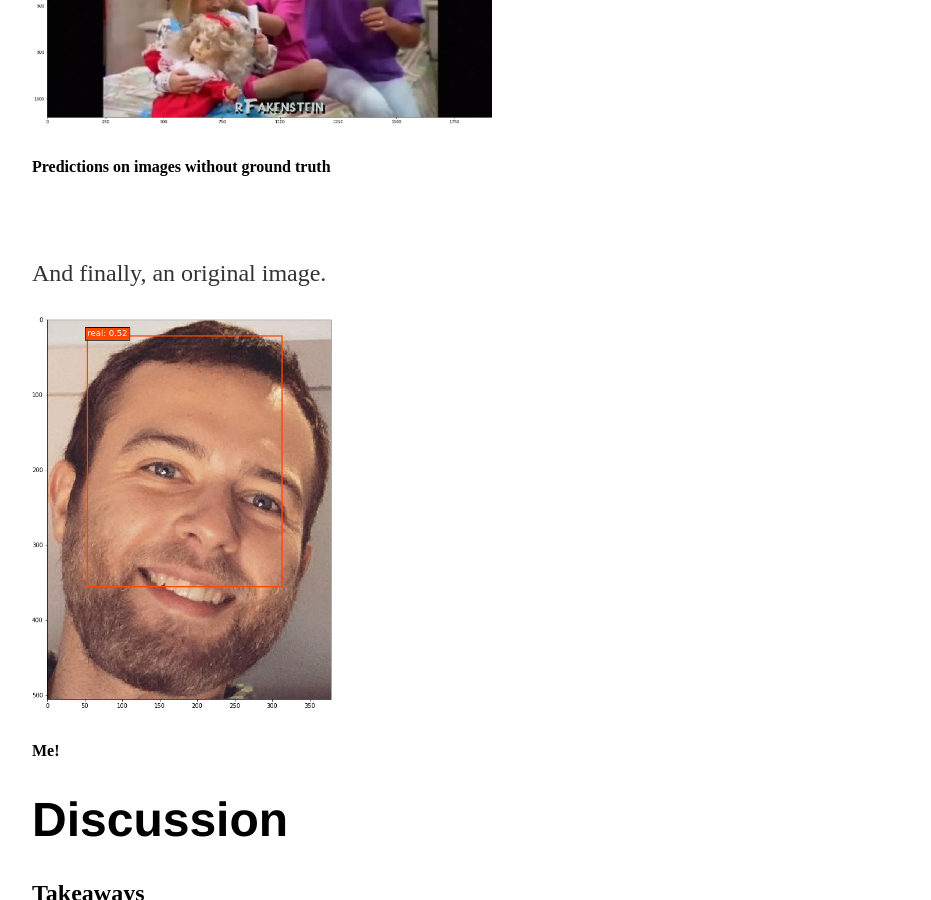
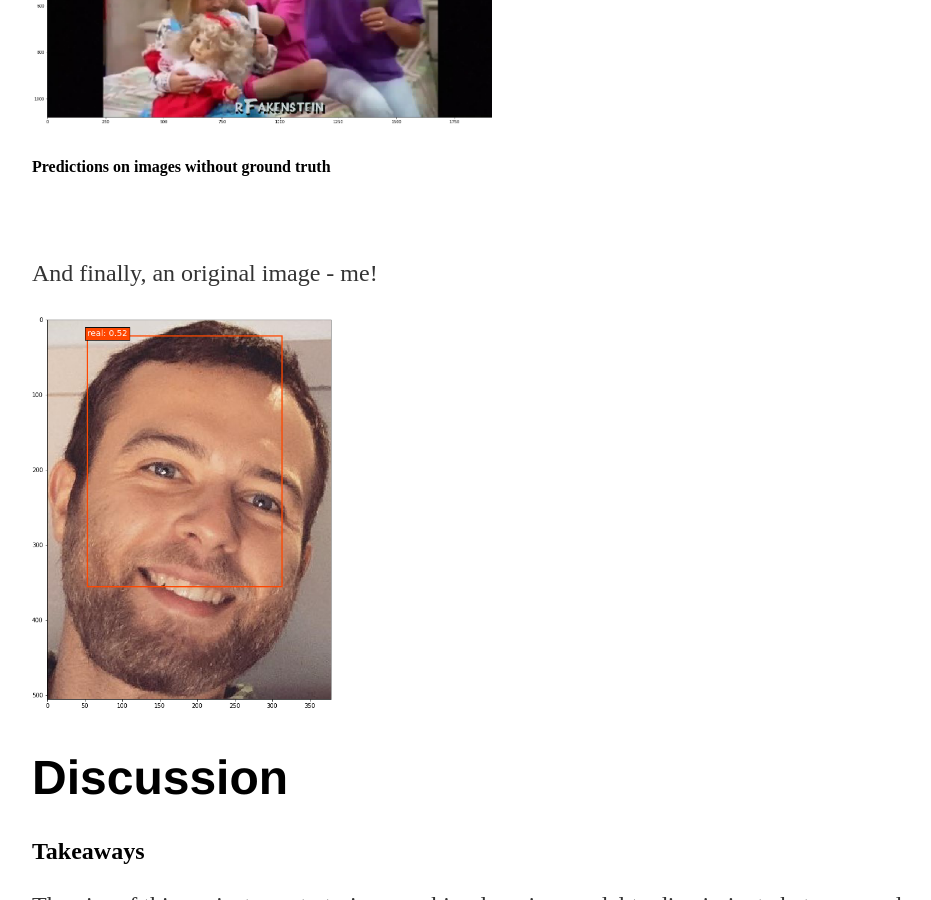
Before and after one commit to Ben4444/Ben4444.github.io, a Jekyll site: the page built from _posts/2020-03-27-training-model-for-deepfake-detection.md, in a window 1280 px wide and 900 px high, scrolled down 13507 px. Shown: the whole window, without its empty margins (160-1091 px from the left). Built offline with Jekyll 4.4.1, drawn with Linux system fonts in a browser that asks for light colours.

Commit message:
Update 2020-03-27-training-model-for-deepfake-detection.md

```diff
--- a/_posts/2020-03-27-training-model-for-deepfake-detection.md
+++ b/_posts/2020-03-27-training-model-for-deepfake-detection.md
@@ -60,7 +60,7 @@ In order to have a model learn which annotated faces in my dataset were real or
 
 The SSD model is able to detect objects through a series of different sized feature maps. To start, images are run through a base feature extractor network. In this project, the base network was the pre-trained weights of the VCG-16 neural net. The base network then feeds into SSD model layers trained for object detection/classification, which is where the feature maps come in. A feature map is a fixed grid of object detectors. Each cell in the feature map grid contains three to six object detectors of various aspect ratios, and each of these object detectors predicts one bounding box for an object - if the object’s center falls within the grid cell. A bounding box prediction includes the bounding box coordinates and probabilities for the class of that bounding box. In actuality, absolute bounding box coordinates are not predicted, but rather offsets from the pre-sized anchor boxes corresponding to each object detector. Therefore, each feature map grid cell will produce three to six bounding box predictions (one per object detector).
 
-<p float="center">
+<p style="text-align:center">
   <img src="/assets/images/feature_map.jpg" alt="Feature Map" width="500"/>
     <figcaption><strong>Pictoral representation of a feature map. <i>The gray lines are the feature map grid and the red boxes are the anchor boxes (one per object detector).</i> Source: <a href="https://machinethink.net/blog/object-detection/">One-stage object detection</a></strong></figcaption>
 </p>
@@ -134,11 +134,10 @@ Predictions were also run on a few deepfake images without ground truth annotati
 </p>
 <p>&nbsp;</p>
 
-And finally, an original image.
+And finally, an original image - me!
 
 <p float="left">
   <img src="/assets/images/me_predict.png" alt="Me!" width="300"/>
-    <figcaption><strong>Me!</strong></figcaption>
 </p>
 
 
```
